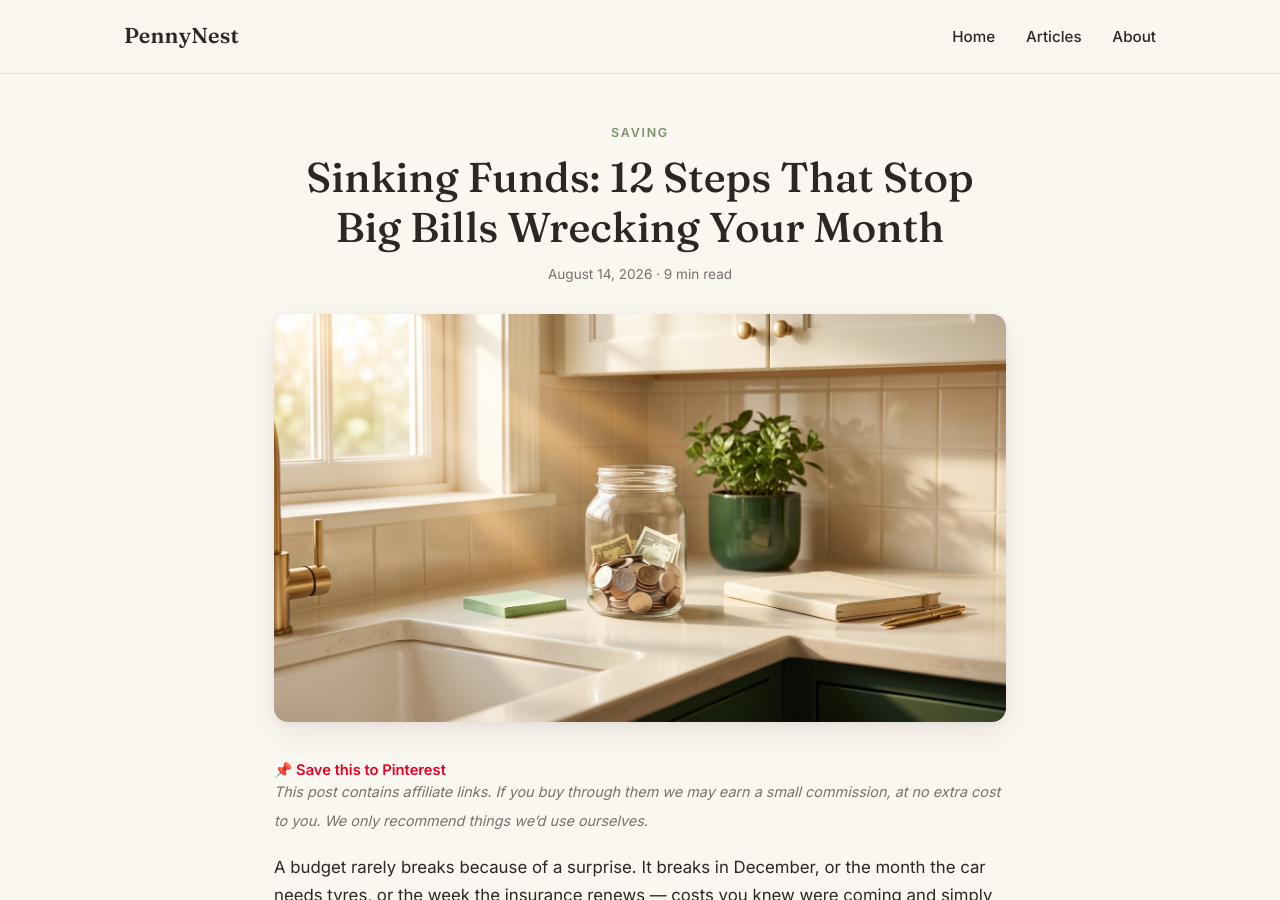
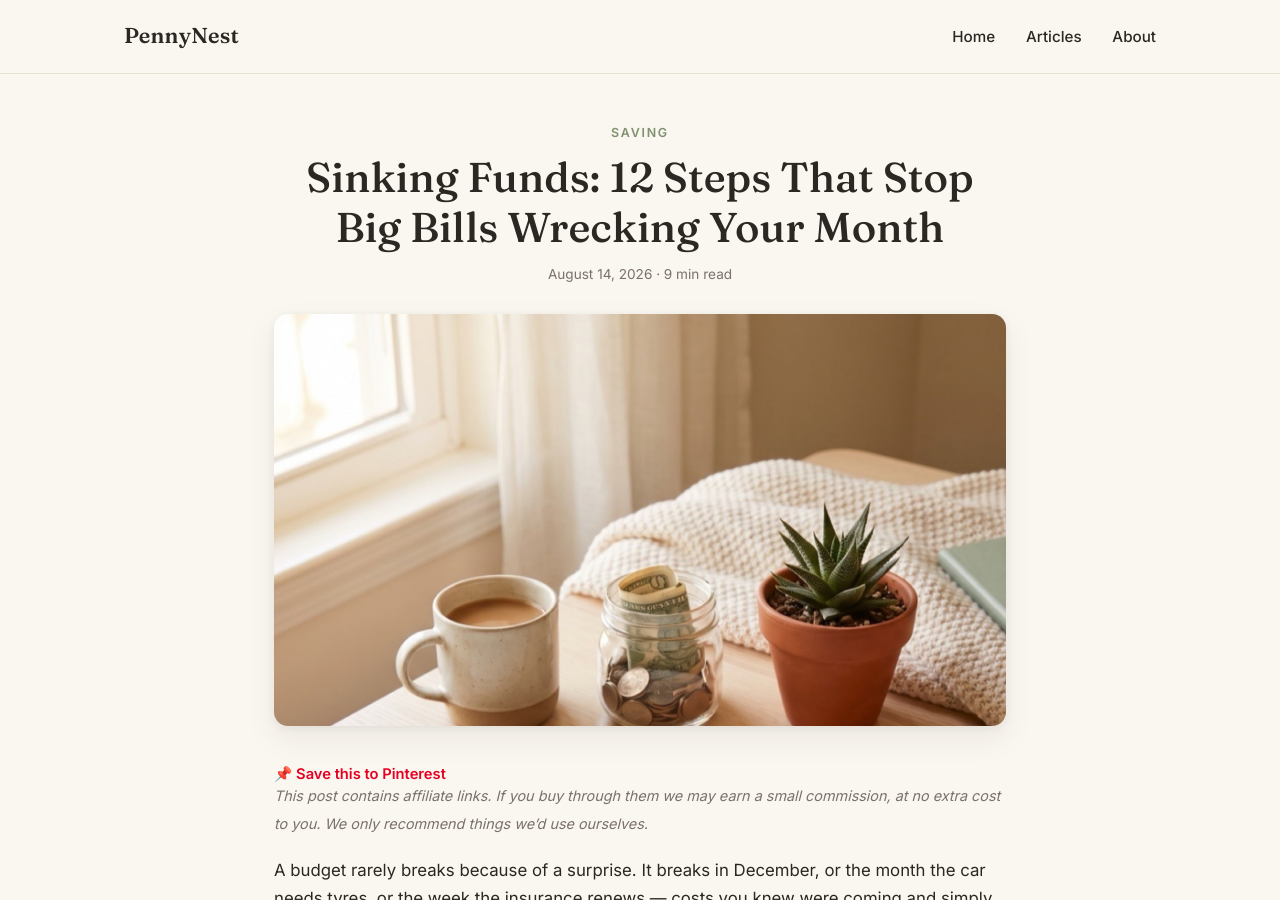
Before and after one commit to cozylifepicks/pennynest, a Jekyll site: the page built from _posts/2026-08-14-sinking-funds.md, in a window 1280 px wide and 900 px high. Built offline with Jekyll 4.4.1, drawn with Linux system fonts in a browser that asks for light colours.

Commit message:
Give /sinking-funds/ its own hero (was sharing save-your-first-1000's og:image)

```diff
--- a/_posts/2026-08-14-sinking-funds.md
+++ b/_posts/2026-08-14-sinking-funds.md
@@ -2,7 +2,7 @@
 layout: post
 title: "Sinking Funds: 12 Steps That Stop Big Bills Wrecking Your Month"
 description: "Christmas, the car, the vet, the insurance renewal — the bills that break a budget are the ones you knew about. 12 sinking fund steps that spread them over the year."
-image: /images/saving-hero.jpg
+image: /images/sinking-funds-hero.jpg
 pin_image: /images/fund-breaks-pin-1.jpg
 category: Saving
 ---
```
Also changed, not shown: images/december-panic-pin-1.jpg (added), images/one-payment-pin-1.jpg (added), images/sinking-funds-hero.jpg (added), images/three-funds-pin-1.jpg (added).
